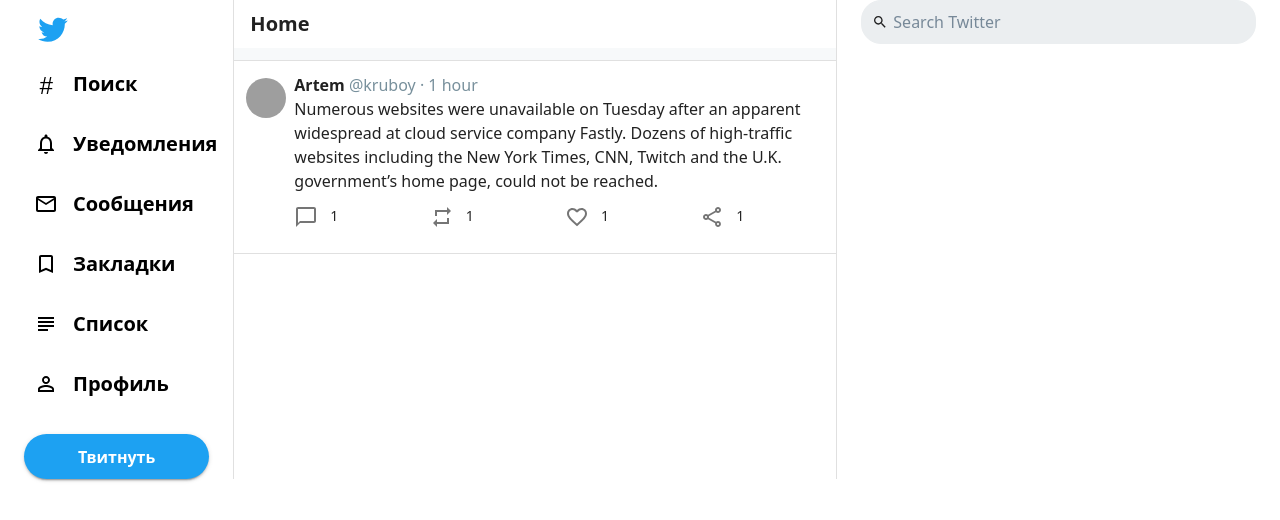
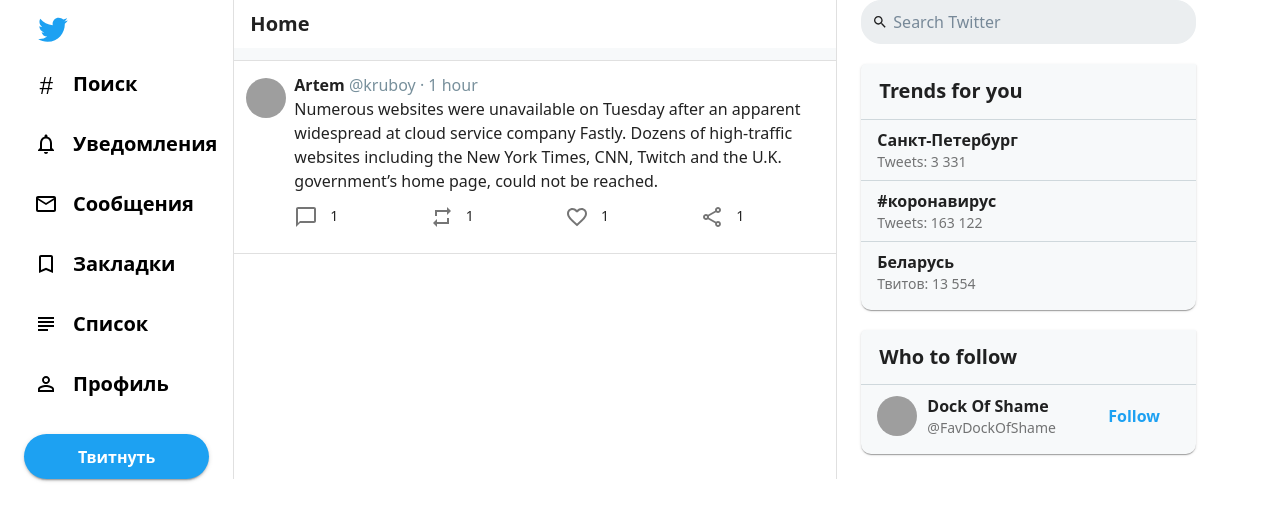
Before and after one commit to kruboy14/react-twitter-front, a React (Create React App) app: page / in a window 1280 px wide. Shown: the top 520 px of the page. Built offline with nearby package versions, Linux system fonts and the light colour scheme; grey boxes are pictures that could not be loaded.

Commit message:
add trends block

```diff
--- /dev/null
+++ b/src/components/Trends.tsx
@@ -0,0 +1,137 @@
+import {
+  Avatar,
+  Button,
+  createStyles,
+  List,
+  ListItem,
+  ListItemAvatar,
+  ListItemText,
+  makeStyles,
+  Paper,
+  Typography,
+} from '@material-ui/core';
+import blueGrey from '@material-ui/core/colors/blueGrey';
+
+import React from 'react';
+const useTrendsStyles = makeStyles((theme) =>
+  createStyles({
+    trendsSideBlock: {
+      backgroundColor: '#F7F9FA',
+      borderRadius: '5px 0 10px 10px',
+      marginTop: 20,
+      '& .MuiList-root': {
+        paddingTop: 0,
+      },
+    },
+
+    trendsSideBlockHeader: {
+      border: 0,
+      backgroundColor: 'transparent',
+      padding: '13px 18px',
+      '& b': {
+        fontSize: 20,
+        fontWeight: 800,
+      },
+    },
+    trendsSideBlockItem: {
+      borderTop: `1px solid ${blueGrey[100]}`,
+      cursor: 'pointer',
+      '& .MuiTypography-body1': {
+        fontWeight: 700,
+      },
+      '& .MuiListItemAvatar-root': {
+        minWidth: 50,
+      },
+      '& .MuiListItemText-root': {
+        margin: 0,
+      },
+      '&:hover': {
+        backgroundColor: '#edf3f6',
+      },
+    },
+  }),
+);
+export const Trends = () => {
+  const classes = useTrendsStyles();
+  return (
+    <>
+      <Paper className={classes.trendsSideBlock}>
+        <Paper className={classes.trendsSideBlockHeader} variant="outlined">
+          <b>Trends for you</b>
+        </Paper>
+        <List>
+          <ListItem className={classes.trendsSideBlockItem}>
+            <ListItemText
+              primary="Санкт-Петербург"
+              secondary={
+                <Typography
+                  component="span"
+                  variant="body2"
+                  color="textSecondary">
+                  Tweets: 3 331
+                </Typography>
+              }
+            />
+          </ListItem>
+
+          <ListItem className={classes.trendsSideBlockItem}>
+            <ListItemText
+              primary="#коронавирус"
+              secondary={
+                <Typography
+                  component="span"
+                  variant="body2"
+                  color="textSecondary">
+                  Tweets: 163 122
+                </Typography>
+              }
+            />
+          </ListItem>
+
+          <ListItem className={classes.trendsSideBlockItem}>
+            <ListItemText
+              primary="Беларусь"
+              secondary={
+                <Typography
+                  component="span"
+                  variant="body2"
+                  color="textSecondary">
+                  Твитов: 13 554
+                </Typography>
+              }
+            />
+          </ListItem>
+        </List>
+      </Paper>
+      <Paper className={classes.trendsSideBlock}>
+        <Paper className={classes.trendsSideBlockHeader} variant="outlined">
+          <b>Who to follow</b>
+        </Paper>
+        <List>
+          <ListItem className={classes.trendsSideBlockItem}>
+            <ListItemAvatar>
+              <Avatar
+                alt="Remy Sharp"
+                src="https://pbs.twimg.com/profile_images/1267938486566428673/US6KRPbA_normal.jpg"
+              />
+            </ListItemAvatar>
+            <ListItemText
+              primary="Dock Of Shame"
+              secondary={
+                <Typography
+                  component="span"
+                  variant="body2"
+                  color="textSecondary">
+                  @FavDockOfShame
+                </Typography>
+              }
+            />
+            <Button color="primary">
+              <span>Follow</span>
+            </Button>
+          </ListItem>
+        </List>
+      </Paper>
+    </>
+  );
+};
--- a/src/pages/Home.tsx
+++ b/src/pages/Home.tsx
@@ -3,12 +3,15 @@
 
 import { SearchTextField } from '../components/SearchTextField';
 import { SideMenu } from '../components/SideMenu';
+import { Trends } from '../components/Trends';
 import { Tweet } from '../components/Tweet';
-
 
 export const useStylesHome = makeStyles((theme) => ({
   wrapper: {
     height: '100%',
+  },
+  rightSideBlock: {
+    paddingRight: 60
   },
 }));
 
@@ -36,7 +39,10 @@
         </Grid>
         <Hidden smDown>
           <Grid item xs={4}>
+            <div className={classes.rightSideBlock}>
               <SearchTextField />
+              <Trends />
+            </div>
           </Grid>
         </Hidden>
       </Grid>
```
Lines whose indentation alone changed are shown as unchanged.
